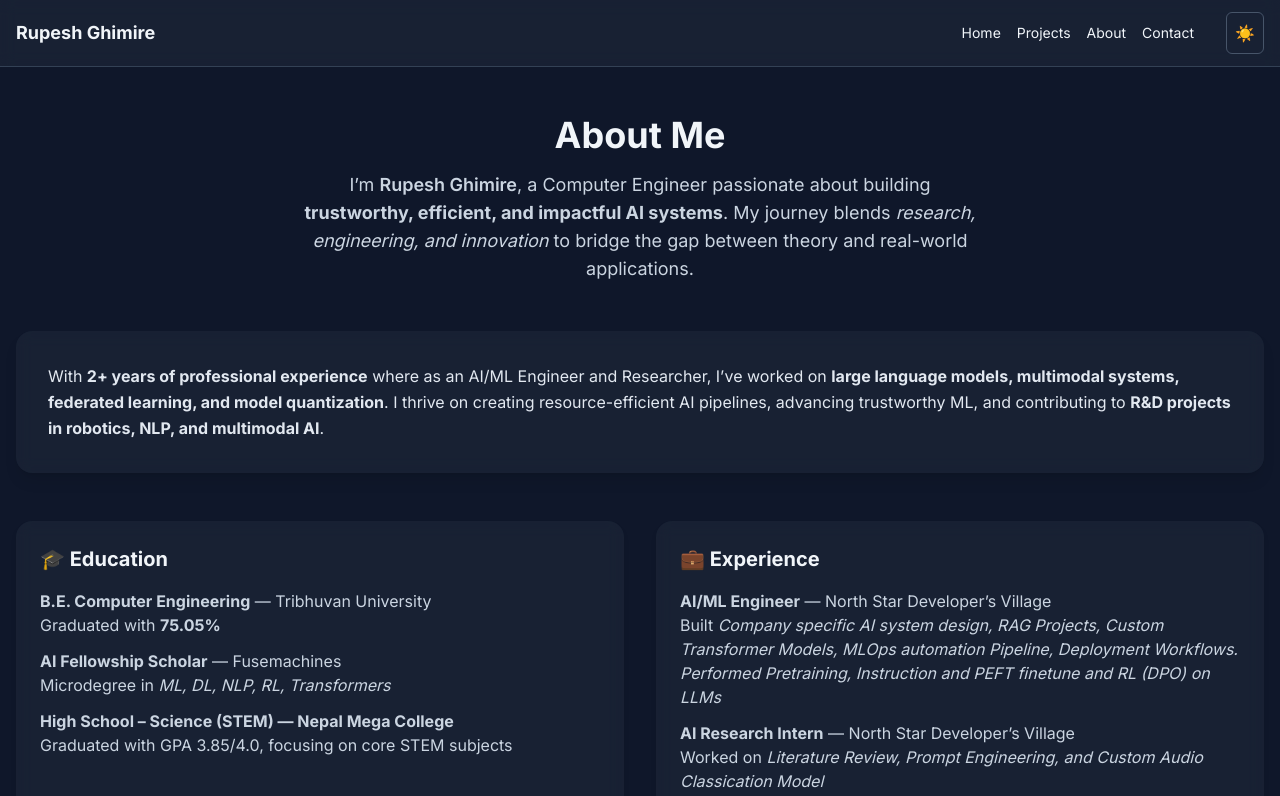
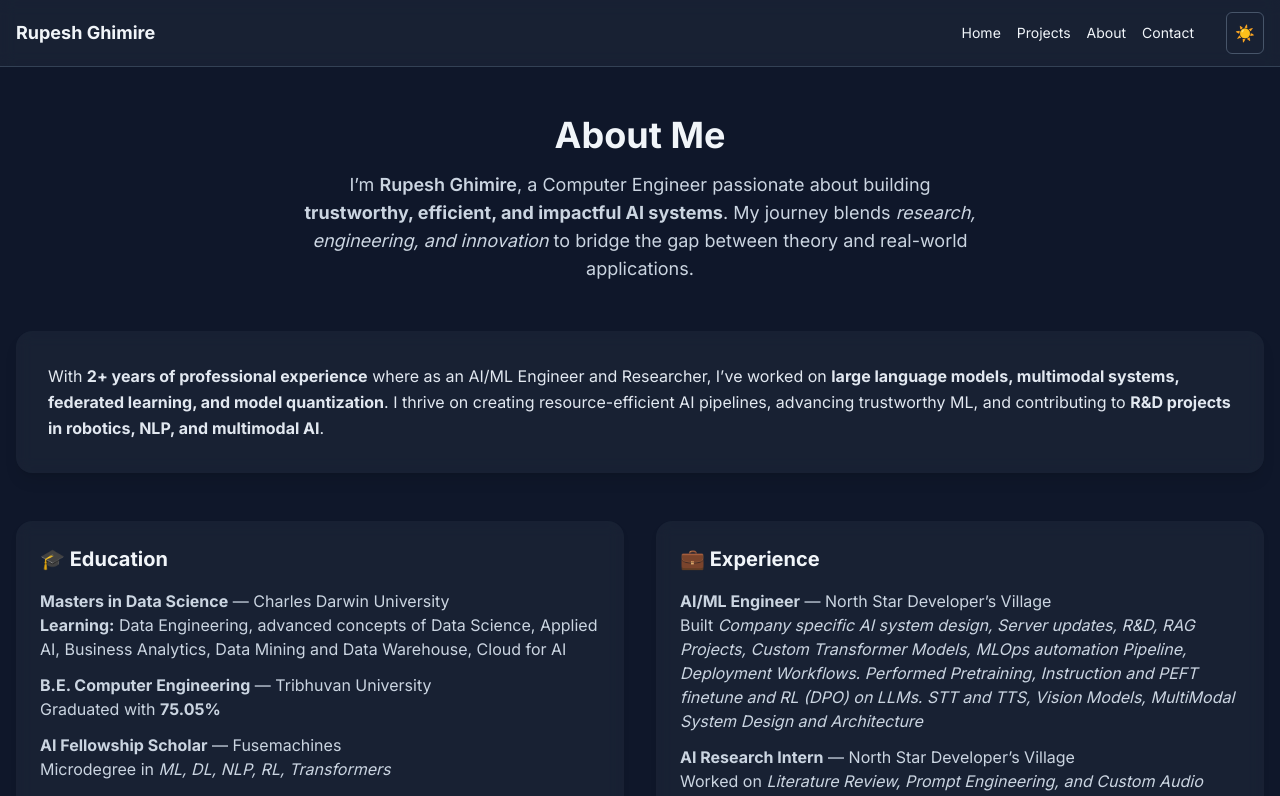
Before and after one commit to rupeshghimire7/Portfolio, a React (Vite) app: page /#/about in a window 1280 px wide. Shown: the top 796 px of the page. Built offline with nearby package versions, Linux system fonts and the light colour scheme.

Commit message:
Updated details

```diff
--- a/src/pages/About.jsx
+++ b/src/pages/About.jsx
@@ -31,6 +31,10 @@ export default function About() {
         <div className="bg-white/60 dark:bg-slate-800/60 rounded-2xl p-6 shadow-md backdrop-blur">
           <h2 className="text-xl font-bold mb-4">🎓 Education</h2>
           <ul className="space-y-3 text-slate-700 dark:text-slate-300">
+          <li>
+              <strong>Masters in Data Science</strong> — Charles Darwin University
+              <br />  <strong>Learning:</strong> Data Engineering, advanced concepts of Data Science, Applied AI, Business Analytics, Data Mining and Data Warehouse, Cloud for AI
+            </li>
             <li>
               <strong>B.E. Computer Engineering</strong> — Tribhuvan University
               <br /> Graduated with <strong>75.05%</strong>
@@ -52,7 +56,7 @@ export default function About() {
           <ul className="space-y-3 text-slate-700 dark:text-slate-300">
             <li>
               <strong>AI/ML Engineer</strong> — North Star Developer’s Village
-              <br /> Built <em>Company specific AI system design, RAG Projects, Custom Transformer Models, MLOps automation Pipeline, Deployment Workflows. Performed Pretraining, Instruction and PEFT finetune and RL (DPO) on LLMs</em>
+              <br /> Built <em>Company specific AI system design, Server updates, R&D, RAG Projects, Custom Transformer Models, MLOps automation Pipeline, Deployment Workflows. Performed Pretraining, Instruction and PEFT finetune and RL (DPO) on LLMs. STT and TTS, Vision Models, MultiModal System Design and Architecture</em>
             </li>
             <li>
               <strong>AI Research Intern</strong> — North Star Developer’s Village
--- a/src/pages/Home.jsx
+++ b/src/pages/Home.jsx
@@ -24,7 +24,7 @@ function useInView(options = { threshold: 0.2 }) {
 
 const timeline = [
   {
-    year: 'Aug 2024-Present',
+    year: 'Aug 2024-Jun 2026',
     title: "AI/ML Engineer - (R&D Team) — NSDevil",
     details:
       "Worked on improving AI models for Edu-Tech domain by training image-to-text systems that better understand content using efficient learning methods. Built and deployed scalable AI services for web and mobile platforms, ensuring reliable performance and automated workflows for continuous updates. Enhanced mobile AI experiences by enabling collaborative learning across devices and optimizing models to run efficiently on limited hardware.",
```
